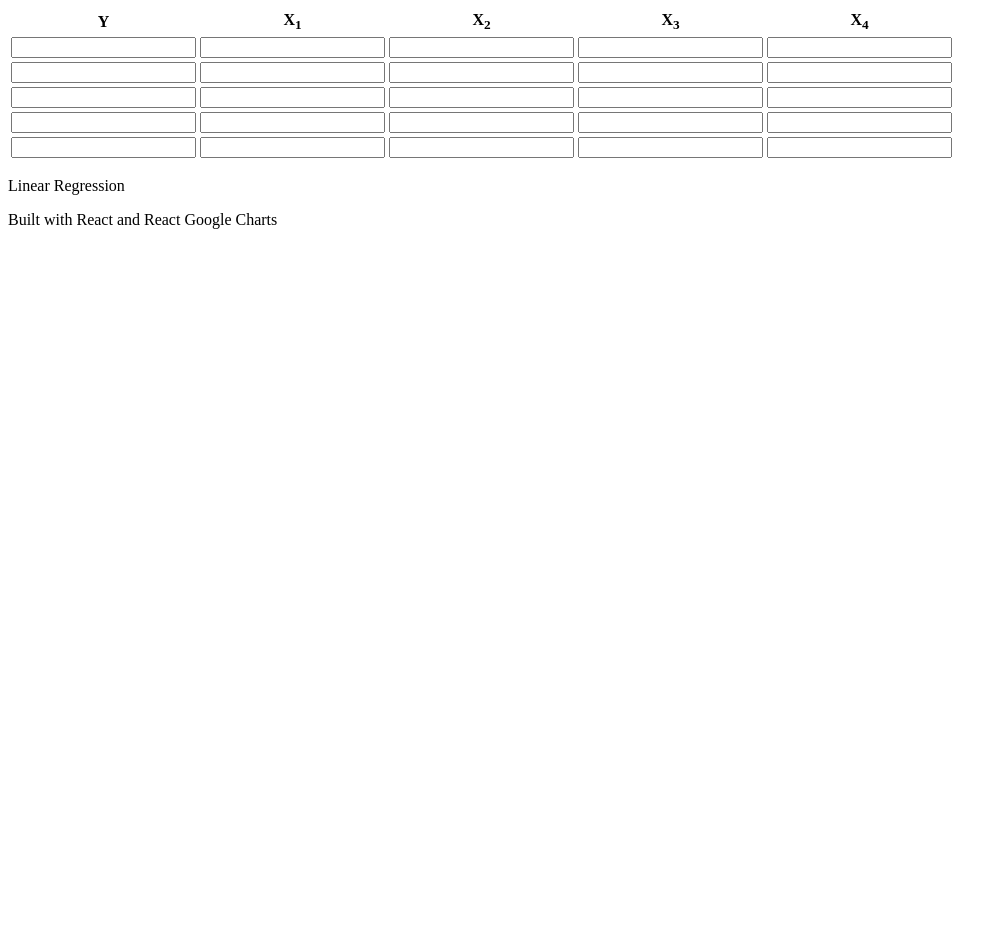
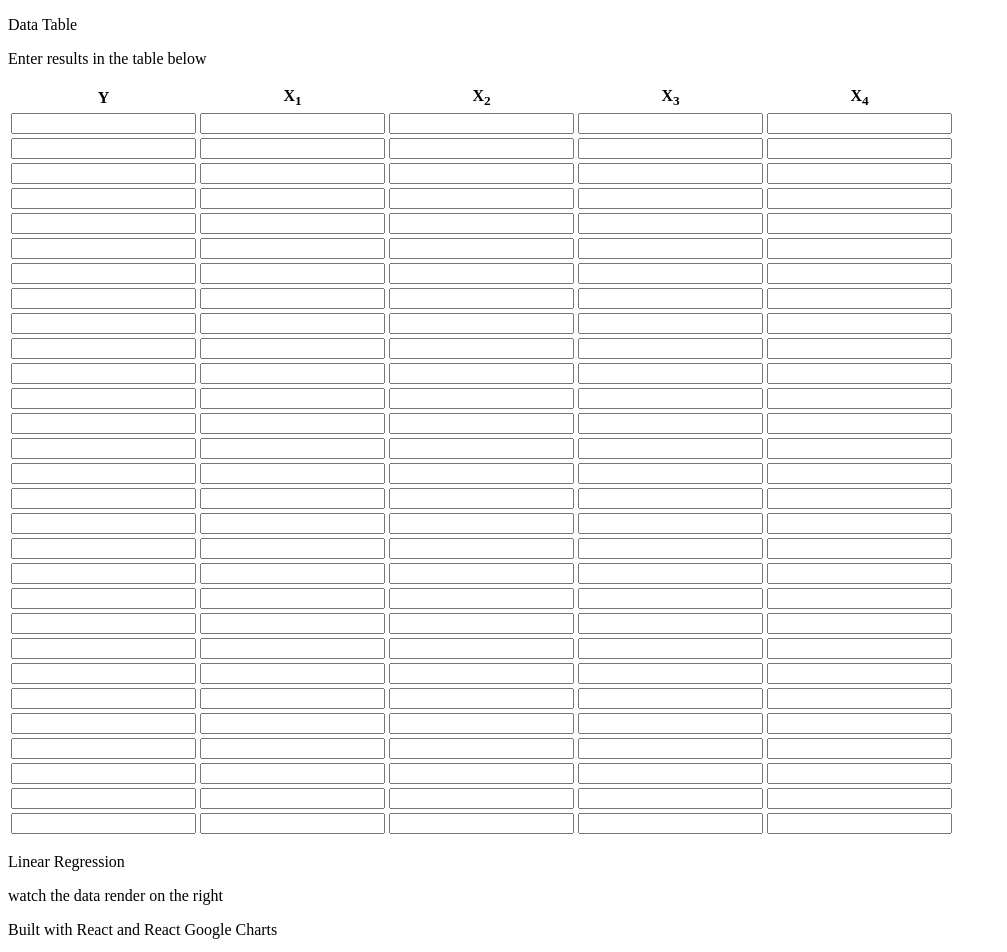
Before and after one commit to actuallyDan/line-reg, a React (Create React App) app: page / in a window 1280 px wide. Shown: the top 952 px of the page, without its empty margins (0-1007 px from the left). Before the commit the page ends 800 px from the top, so only its background shows below. Built offline with nearby package versions, Linux system fonts and the light colour scheme; the HTML template or start-up script is replaced by a standard one.

Commit message:
more styling and graph functionality with labels

```diff
--- a/src/App.js
+++ b/src/App.js
@@ -6,12 +6,19 @@ class App extends Component {
   constructor(){
     super();
     this.state ={
-      data: []
+      data: [],
+      chart: {
+        height: window.innerHeight - 180 ,
+        width: window.innerWidth - window.innerWidth * 0.4
+      }
     };
   }
   updateData(data){
     let max = Math.minValue, min = Math.maxValue;
     let yMin = min, xMin = min, yMax = max, xMax = max;
+    let yLabel = document.getElementById("yLabel").value;
+    let x1Label = document.getElementById("x1Label").value;
+
     for (var i = 1; i < data.length; i++) {
       yMin = data[i][1] < yMin ? data[i][1] : yMin
       xMin = data[i][0] < xMin ? data[i][0] : xMin
@@ -21,27 +28,65 @@ class App extends Component {
     this.setState({
       data: data,
       options: {
-          title: data[0][0] + " vs. " + data[0][1],
-          hAxis: {title: data[0][0], minValue: (xMin >= 0 ? 0 : xMin), maxValue: yMax},
-          vAxis: {title: data[0][1], minValue: (yMin >= 0 ? 0 : yMin), maxValue: xMax},
+        title: x1Label + " vs. " + yLabel,
+        hAxis: {title: x1Label, minValue: (xMin >= 0 ? 0 : xMin), maxValue: yMax},
+        vAxis: {title: yLabel, minValue: (yMin >= 0 ? 0 : yMin), maxValue: xMax},
         legend: 'none',
         trendlines: {0: {}}
       }
     });
 
   }
+  componentDidMount(){
+    window.addEventListener("resize", this.handleResize.bind(this));
+  }
+  handleResize(){
+    this.setState({
+      chart: {
+        height: window.innerHeight - 150 ,
+        width: window.innerWidth - window.innerWidth * 0.35
+      }
+    });
+  }
+  setLabels(){
+    let yLabel = document.getElementById("yLabel").value;
+    let x1Label = document.getElementById("x1Label").value;
+    if(x1Label !== "" || yLabel !== ""){
+     this.setState({
+      options: {
+        title: x1Label + " vs. " + yLabel,
+        hAxis:{title: x1Label},
+        vAxis:{title: yLabel},
+        trendlines: {0: {}}
+      }
+      });
+    }
+  }
   render() {
     return (
 
       <div className="App">
-             <div id="side-nav"> <Table updateData={this.updateData.bind(this)}/></div>
+        <div id="side-nav">
+          <div id="data-table-header">
+            <p className="header-title flow-text">Data Table</p>
+            <p className="header-subtitle flow-text">Enter results in the table below</p>
+          </div>
+          <Table updateData={this.updateData.bind(this)}/>
+        </div>
         <div id="main">
           <div id="header">
-      <p className="header-title">Linear Regression</p>
-      <p className="header-subtitle">Built with React and React Google Charts</p>
+            <p className="header-title flow-text">Linear Regression</p>
+            <p className="header-subtitle flow-text">watch the data render on the right</p>
+            <p className="header-built-with">Built with React and React Google Charts</p>
           </div>
-
-       <div id="graph-wrapper"> {this.state.data.length > 1 ? <Chart chartType="ScatterChart" data={this.state.data} options={this.state.options} graph_id="ScatterChart" legend_toggle={true} /> : ""}</div>
+          <label htmlFor="yLabel" > Y Axis Label</label>              <input type="text" id="yLabel" onKeyUp={this.setLabels.bind(this)} defaultValue="Y Value"/>
+          <label htmlFor="x1Label" > X<sub>1</sub> Axis Label </label><input type="text" id="x1Label" onKeyUp={this.setLabels.bind(this)} defaultValue="X Value"/>
+          <label htmlFor="x2Label" > X<sub>2</sub> Axis Label </label><input type="text" id="x2Label"/>
+          <label htmlFor="x3Label" > X<sub>3</sub> Axis Label </label><input type="text" id="x3Label"/>
+          <label htmlFor="x4Label" > X<sub>4</sub> Axis Label </label><input type="text" id="x4Label"/>
+          <div id="graph-wrapper">
+            {this.state.data.length > 1 ? <Chart chartType="ScatterChart" data={this.state.data} options={this.state.options} width={this.state.chart.width} graph_id="ScatterChart" height={ this.state.chart.height}  /> : ""}
+         </div>
         </div>
       </div>
       );
--- a/src/Row.jsx
+++ b/src/Row.jsx
@@ -16,7 +16,7 @@ export default class Row extends React.Component {
 		this.setState({columns: colDetail});
 	}
 	focus(e){
-		e.target.style.boxShadow = (e.target.style.boxShadow  === "" || e.target.style.boxShadow  === "") ? "0 0 10px #0090ff" : "none";
+		e.target.style.boxShadow = (e.target.style.boxShadow  === "" || e.target.style.boxShadow  === "none") ? "0 0 10px #0090ff" : "none";
 	}
 	render(){
 
--- a/src/Table.jsx
+++ b/src/Table.jsx
@@ -6,7 +6,7 @@ export default class Table extends React.Component {
 		super();
 		// let rows = this.generateRows().bind(this);
 		this.state = {
-			rowLength: 5,
+			rowLength: window.innerHeight / 27,
 			rows: [],
 			data: [["X Label", "Y Label"]]
 		};
--- a/src/main.css
+++ b/src/main.css
@@ -5,25 +5,43 @@ html, body {
 	font-family: "Titillium Web", Arial, sans-serif;
 }
 .App {
-  text-align: center;
+}
+#data-table-header{
+	padding-top: 0.5em;
+	padding-bottom: 0.5em;
+	margin: 0;
+	font-family: "Titillium Web", Arial, sans-serif;
+	background-color: #78b8ff;
+	border-bottom: 1px solid #275da1;
+}
+ .header-title {
+	margin: 0;
+	padding: 0;
+	margin-left: 2%;
+	color: #fff;
+}
+.header-subtitle {
+	margin: 0;
+	padding: 0 0 0.5em 0 ;
+	color: #b9daff;
+	margin-left: 2%;
 }
 
 #header {
-
 	padding-top: 0.5em;
 	padding-bottom: 0.5em;
 	font-family: "Titillium Web", Arial, sans-serif;
 	background: #2e7bcf url(../public/img/bg.jpg) 0 0 repeat-x;
 	border-bottom: 1px solid #275da1;
+}
 
+#header .header-subtitle {
+	color: #78b8ff;
 }
-.header-title{
-	font-size: 3em;
-	color: #fff;
-	margin: 0.2em 0 0 0;
-}
-.header-subtitle {
-	font-size: 1.3em;
+.header-built-with{
+	position: absolute;
+    top: 60px;
+    right: 5px;
     color: #78b8ff;
 }
 #side-nav{
@@ -32,6 +50,7 @@ html, body {
 	top: 0;
 	z-index: 2;
 	width: 35%;
+	border-right: 1px solid #444;
 }
 #graph-wrapper{
 }
@@ -40,10 +59,10 @@ html, body {
 	margin-left: 35%;
 }
 #data-table {
-  border: 1px solid #444;
+	border: none;
 	border-collapse: collapse;
 	border-spacing: 0px;
-  margin: 0.2em auto;
+	margin: 0;
 	background-color: #fff;
 }
 #data-table tr td {
@@ -65,7 +84,140 @@ html, body {
 }
 #ScatterChart {
 	margin-top: 0.2em;
-	width: 100%;
-	max-width: 700px;
-	height: 400px;
 }
+/* flow text */
+.flow-text {
+    font-weight: 300
+}
+
+@media only screen and (min-width: 360px) {
+    .flow-text {
+        font-size:1.2rem
+    }
+}
+
+@media only screen and (min-width: 390px) {
+    .flow-text {
+        font-size:1.224rem
+    }
+}
+
+@media only screen and (min-width: 420px) {
+    .flow-text {
+        font-size:1.248rem
+    }
+}
+
+@media only screen and (min-width: 450px) {
+    .flow-text {
+        font-size:1.272rem
+    }
+}
+
+@media only screen and (min-width: 480px) {
+    .flow-text {
+        font-size:1.296rem
+    }
+}
+
+@media only screen and (min-width: 510px) {
+    .flow-text {
+        font-size:1.32rem
+    }
+}
+
+@media only screen and (min-width: 540px) {
+    .flow-text {
+        font-size:1.344rem
+    }
+}
+
+@media only screen and (min-width: 570px) {
+    .flow-text {
+        font-size:1.368rem
+    }
+}
+
+@media only screen and (min-width: 600px) {
+    .flow-text {
+        font-size:1.392rem
+    }
+}
+
+@media only screen and (min-width: 630px) {
+    .flow-text {
+        font-size:1.416rem
+    }
+}
+
+@media only screen and (min-width: 660px) {
+    .flow-text {
+        font-size:1.44rem
+    }
+}
+
+@media only screen and (min-width: 690px) {
+    .flow-text {
+        font-size:1.464rem
+    }
+}
+
+@media only screen and (min-width: 720px) {
+    .flow-text {
+        font-size:1.488rem
+    }
+}
+
+@media only screen and (min-width: 750px) {
+    .flow-text {
+        font-size:1.512rem
+    }
+}
+
+@media only screen and (min-width: 780px) {
+    .flow-text {
+        font-size:1.536rem
+    }
+}
+
+@media only screen and (min-width: 810px) {
+    .flow-text {
+        font-size:1.56rem
+    }
+}
+
+@media only screen and (min-width: 840px) {
+    .flow-text {
+        font-size:1.584rem
+    }
+}
+
+@media only screen and (min-width: 870px) {
+    .flow-text {
+        font-size:1.608rem
+    }
+}
+
+@media only screen and (min-width: 900px) {
+    .flow-text {
+        font-size:1.632rem
+    }
+}
+
+@media only screen and (min-width: 930px) {
+    .flow-text {
+        font-size:1.656rem
+    }
+}
+
+@media only screen and (min-width: 960px) {
+    .flow-text {
+        font-size:1.68rem
+    }
+}
+
+@media only screen and (max-width: 360px) {
+    .flow-text {
+        font-size:1.2rem
+    }
+}
```
Lines whose indentation alone changed are shown as unchanged.
